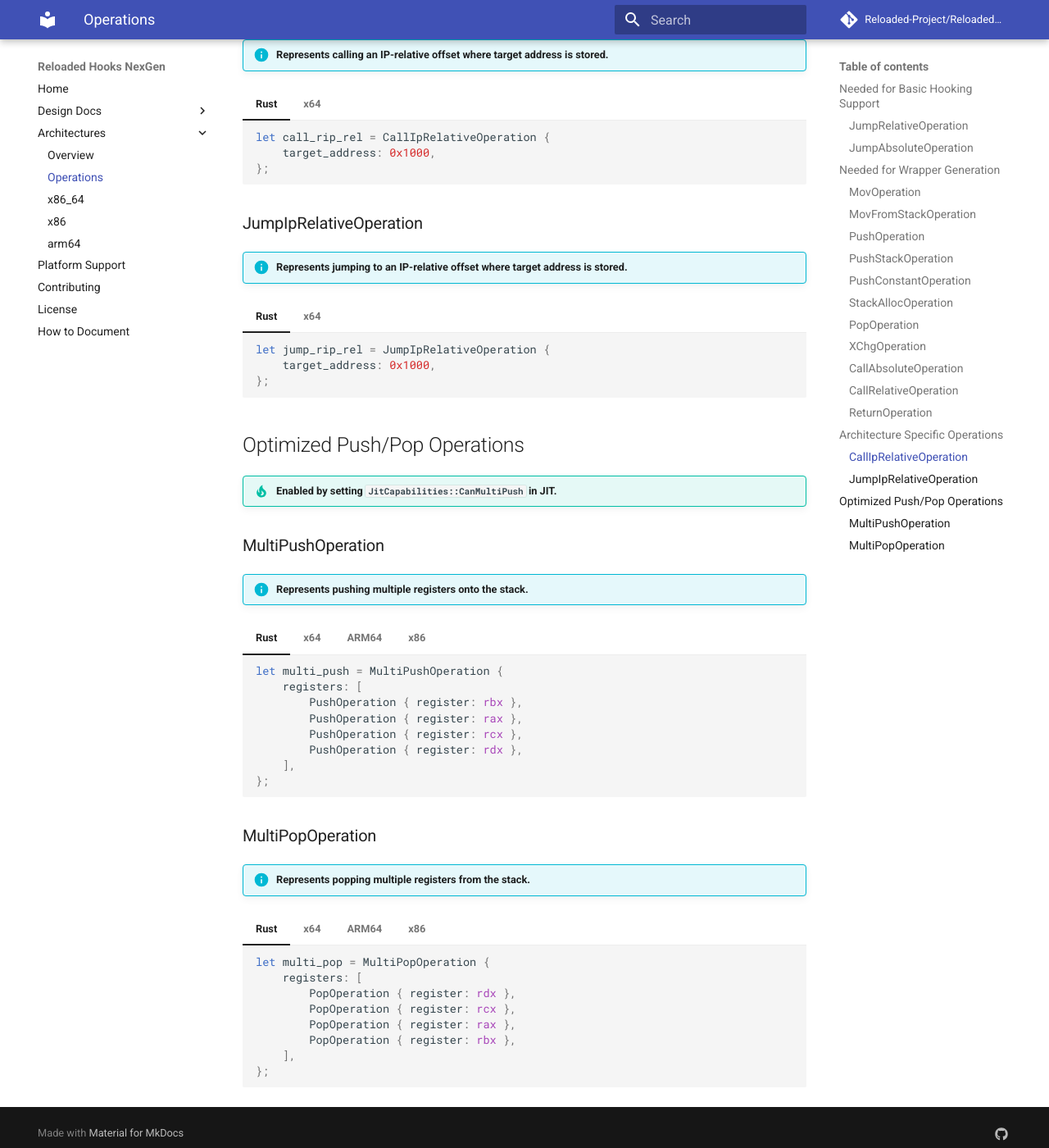
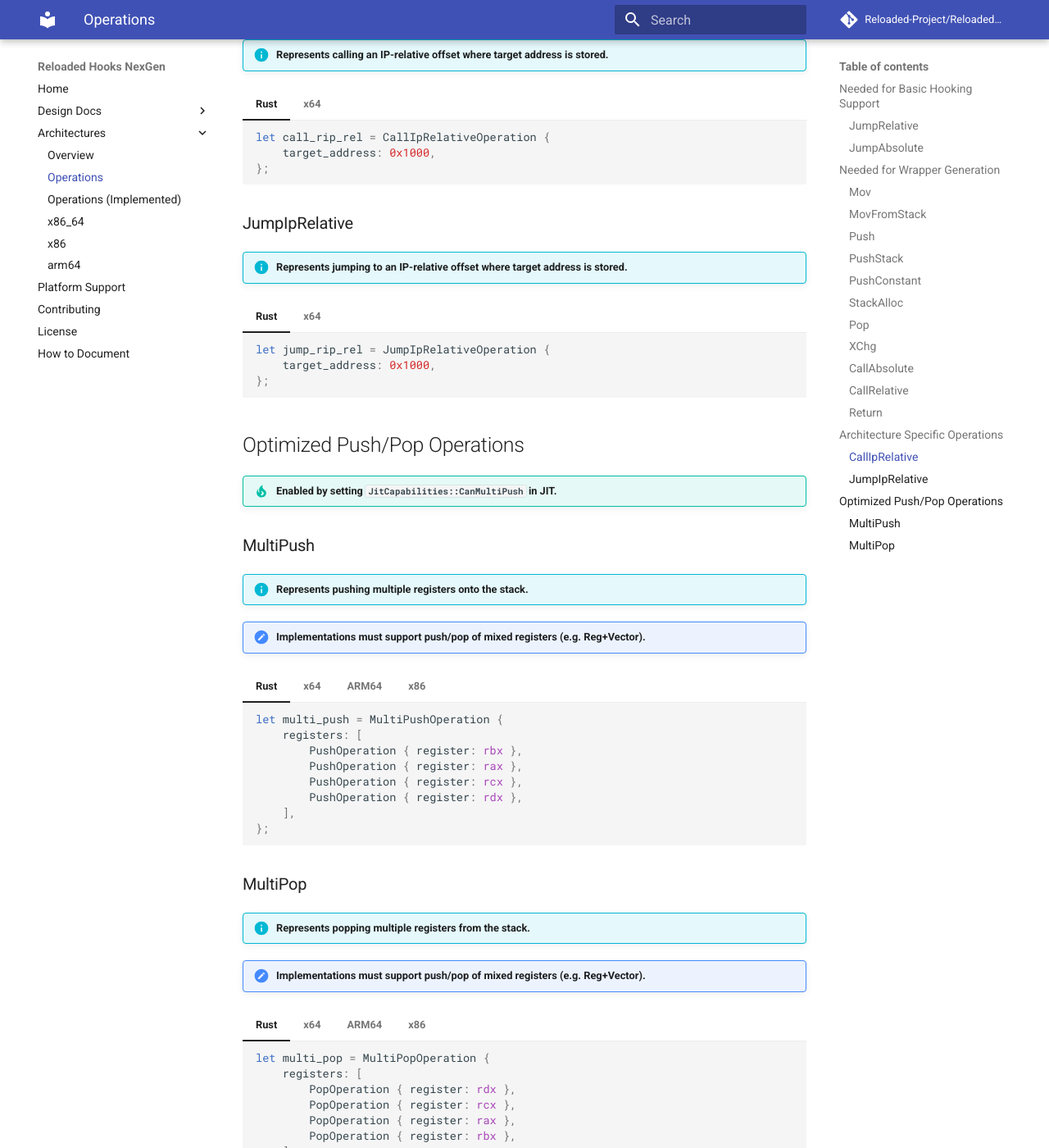
Before and after one commit to Reloaded-Project/Reloaded.Hooks-rs, an MkDocs documentation site: the page built from docs/arch/operations.md, in a window 1280 px wide and 1400 px high, scrolled down 4391 px. Shown: the whole window at 82% size. Built offline with MkDocs 1.6.1 and Material for MkDocs 9.7.7, drawn with Linux system fonts in a browser that asks for light colours; comment, search, counter and statistics services are not loaded; some of the changed text lies outside the part shown.

Commit message:
Added: Docs on currently implemented operations

````diff
--- a/docs/arch/operations.md
+++ b/docs/arch/operations.md
@@ -6,7 +6,7 @@
 
 ## Needed for Basic Hooking Support
 
-### JumpRelativeOperation
+### JumpRelative
 
 !!! info "Represents jumping to a relative offset from current instruction pointer."
 
@@ -44,7 +44,7 @@
     jmp 0x200 ; Jump to address at current IP + 0x200
     ```
 
-### JumpAbsoluteOperation
+### JumpAbsolute
 
 !!! info "Represents jumping to an absolute address stored in a register or memory."
 
@@ -85,7 +85,7 @@
 
 !!! info "This includes functionality like 'parameter injection'."
 
-### MovOperation
+### Mov
 
 !!! info "Represents a move operation between two registers."
 
@@ -116,7 +116,7 @@
     mov ebx, eax ; Move eax into ebx
     ```
 
-### MovFromStackOperation
+### MovFromStack
 
 !!! info "Represents a move operation from the stack into a register."
 
@@ -147,7 +147,7 @@
     mov ebx, [esp + 8] ; Move value at esp + 8 into ebx
     ```
 
-### PushOperation
+### Push
 
 !!! info "Represents pushing a register onto the stack."
 
@@ -178,7 +178,7 @@
     push ebx ; Push ebx onto the stack
     ```
 
-### PushStackOperation
+### PushStack
 
 !!! info "Represents pushing a value from the stack to the stack."
 
@@ -211,7 +211,7 @@
     push [esp + 8] ; Push value at esp + 8 onto the stack
     ```
 
-### PushConstantOperation
+### PushConstant
 
 !!! info "Represents pushing a constant value onto the stack."
 
@@ -243,7 +243,7 @@
     push 10 ; Push constant value 10 onto stack
     ```
 
-### StackAllocOperation
+### StackAlloc
 
 !!! info "Represents adjusting the stack pointer."
 
@@ -273,7 +273,7 @@
     sub esp, 8 ; Decrement esp by 8
     ```
 
-### PopOperation
+### Pop
 
 !!! info "Represents popping a value from the stack into a register."
 
@@ -304,7 +304,7 @@
     pop ebx ; Pop value from stack into ebx
     ```
 
-### XChgOperation
+### XChg
 
 !!! info "Represents exchanging the contents of two registers."
 
@@ -341,7 +341,7 @@
     xchg eax, ebx ; Swap eax and ebx
     ```
 
-### CallAbsoluteOperation
+### CallAbsolute
 
 !!! info "Represents calling an absolute address stored in a register or memory."
 
@@ -375,7 +375,7 @@
     call eax ; Call address in eax
     ```
 
-### CallRelativeOperation
+### CallRelative
 
 !!! info "Represents calling a relative offset from current instruction pointer."
 
@@ -405,7 +405,7 @@
     call 0x200 ; Call address at current IP + 0x200
     ```
 
-### ReturnOperation
+### Return
 
 !!! info "Represents returning from a function call."
 
@@ -447,7 +447,7 @@
 
 !!! tip "Enabled by setting `JitCapabilities::CanEncodeIPRelativeCall` and `JitCapabilities::CanEncodeIPRelativeJump` in JIT."
 
-### CallIpRelativeOperation
+### CallIpRelative
 
 !!! info "Represents calling an IP-relative offset where target address is stored."
 
@@ -465,7 +465,7 @@
     call qword [rip - 16] ; Address 0x1000 is at RIP-16 and contains raw address to call
     ```
 
-### JumpIpRelativeOperation
+### JumpIpRelative
 
 !!! info "Represents jumping to an IP-relative offset where target address is stored."
 
@@ -487,9 +487,11 @@
 
 !!! tip "Enabled by setting `JitCapabilities::CanMultiPush` in JIT."
 
-### MultiPushOperation
+### MultiPush
 
 !!! info "Represents pushing multiple registers onto the stack."
+
+!!! note "Implementations must support push/pop of mixed registers (e.g. Reg+Vector)."
 
 === "Rust"
 
@@ -530,9 +532,11 @@
     push edx ; Push ebx, eax, ecx, edx onto the stack
     ```
 
-### MultiPopOperation
+### MultiPop
 
 !!! info "Represents popping multiple registers from the stack."
+
+!!! note "Implementations must support push/pop of mixed registers (e.g. Reg+Vector)."
 
 === "Rust"
 
--- a/mkdocs.yml
+++ b/mkdocs.yml
@@ -56,6 +56,7 @@
   - Architectures:
     - Overview: arch/overview.md
     - Operations: arch/operations.md
+    - Operations (Implemented): arch/operations-impl.md
     - x86_64: arch/x86_64.md
     - x86: arch/x86.md
     - arm64: arch/arm64.md
````
Also changed, not shown: docs/arch/operations-impl.md (added, +153 -0 lines), 1 other file.
